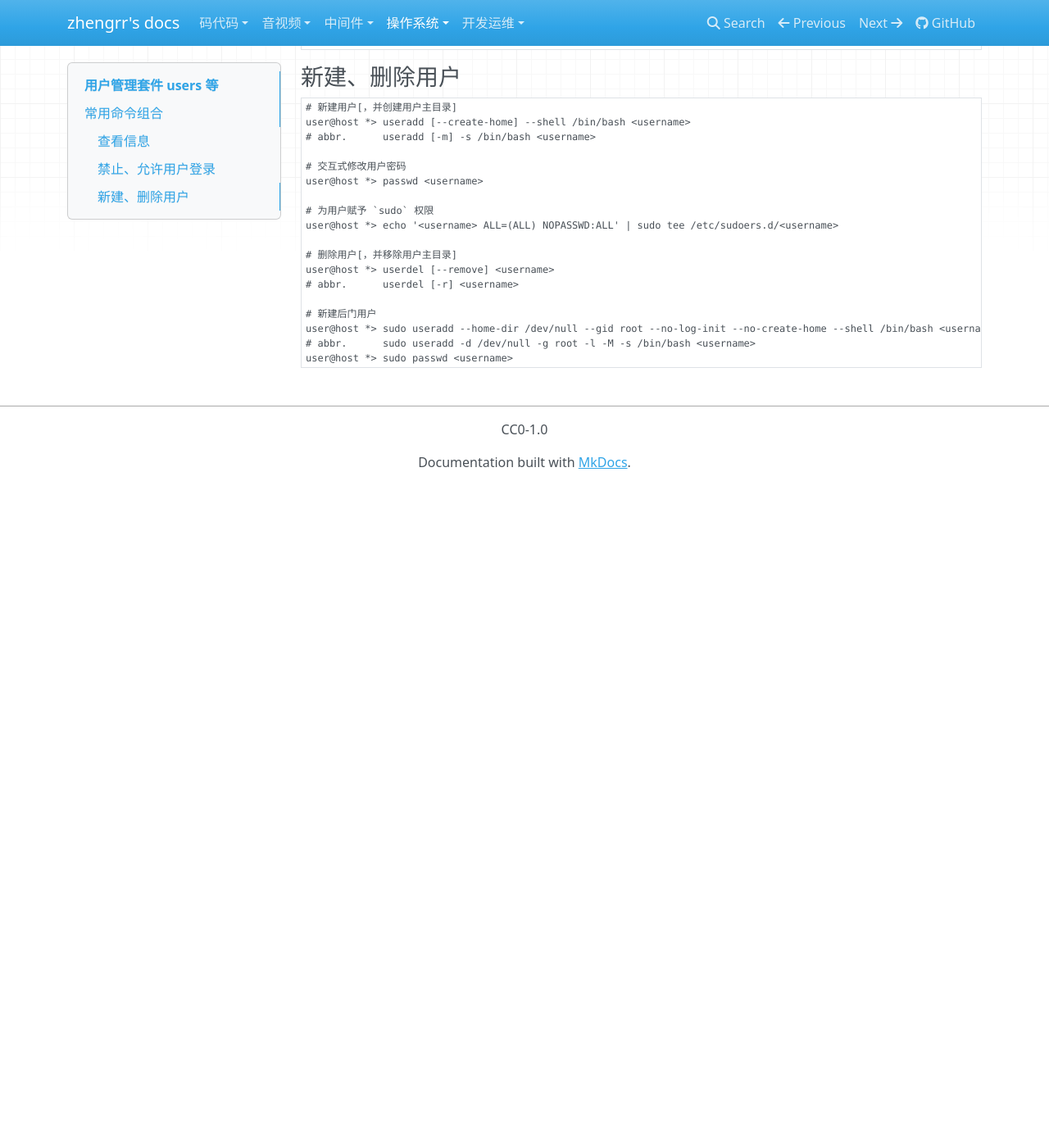
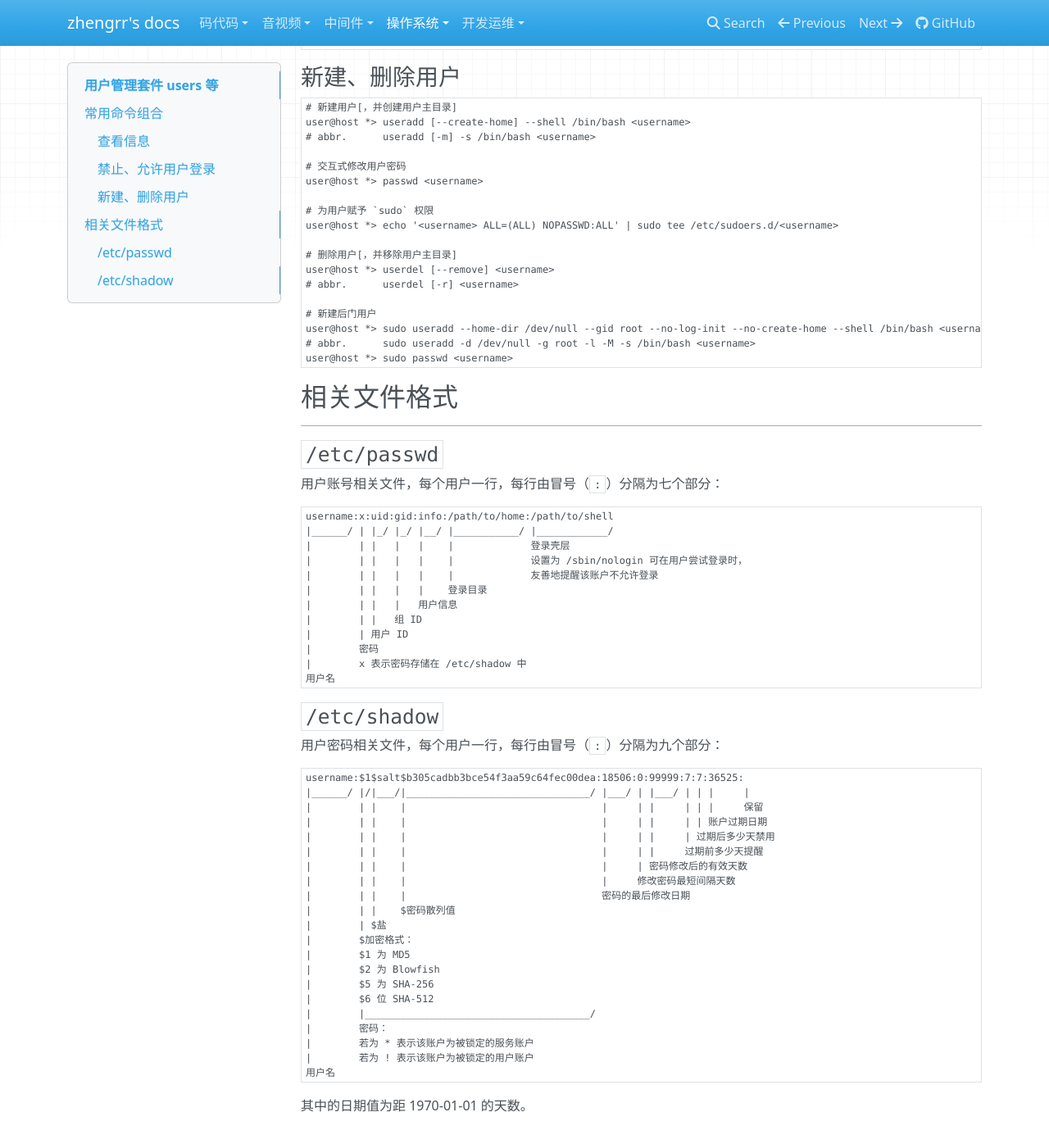
Before and after one commit to afoolsbag/afoolsbag.github.io, an MkDocs documentation site: the page built from docs/OS/Linux/users.md, in a window 1280 px wide and 1400 px high, scrolled down 544 px. Shown: the top 1396 px of the window at 82% size. Built offline with MkDocs 1.6.1, drawn with Linux system fonts in a browser that asks for light colours; nearby versions of some CDN libraries; before the commit the page ends 1136 px from its top, so only the background shows below that.

Commit message:
docs: 新增 PostgreSQL，更新 Linux/users

````diff
--- a/docs/OS/Linux/users.md
+++ b/docs/OS/Linux/users.md
@@ -51,3 +51,55 @@ user@host *> sudo useradd --home-dir /dev/null --gid root --no-log-init --no-cre
 # abbr.      sudo useradd -d /dev/null -g root -l -M -s /bin/bash <username>
 user@host *> sudo passwd <username>
 ```
+
+## 相关文件格式
+---
+
+### `/etc/passwd`
+
+用户账号相关文件，每个用户一行，每行由冒号（`:`）分隔为七个部分：
+
+```passwd
+username:x:uid:gid:info:/path/to/home:/path/to/shell
+|______/ | |_/ |_/ |__/ |___________/ |____________/
+|        | |   |   |    |             登录壳层
+|        | |   |   |    |             设置为 /sbin/nologin 可在用户尝试登录时，
+|        | |   |   |    |             友善地提醒该账户不允许登录
+|        | |   |   |    登录目录
+|        | |   |   用户信息
+|        | |   组 ID
+|        | 用户 ID
+|        密码
+|        x 表示密码存储在 /etc/shadow 中
+用户名
+```
+
+### `/etc/shadow`
+
+用户密码相关文件，每个用户一行，每行由冒号（`:`）分隔为九个部分：
+
+```shadow
+username:$1$salt$b305cadbb3bce54f3aa59c64fec00dea:18506:0:99999:7:7:36525:
+|______/ |/|___/|_______________________________/ |___/ | |___/ | | |     |
+|        | |    |                                 |     | |     | | |     保留
+|        | |    |                                 |     | |     | | 账户过期日期
+|        | |    |                                 |     | |     | 过期后多少天禁用
+|        | |    |                                 |     | |     过期前多少天提醒
+|        | |    |                                 |     | 密码修改后的有效天数
+|        | |    |                                 |     修改密码最短间隔天数
+|        | |    |                                 密码的最后修改日期
+|        | |    $密码散列值
+|        | $盐
+|        $加密格式：
+|        $1 为 MD5
+|        $2 为 Blowfish
+|        $5 为 SHA-256
+|        $6 位 SHA-512
+|        |______________________________________/
+|        密码：
+|        若为 * 表示该账户为被锁定的服务账户
+|        若为 ! 表示该账户为被锁定的用户账户
+用户名
+```
+
+其中的日期值为距 1970-01-01 的天数。
--- a/mkdocs.yml
+++ b/mkdocs.yml
@@ -33,6 +33,7 @@ nav:
         - MW/MySQL.md
         - MW/NGINX.md
         - MW/nginx-rtmp-module.md
+        - MW/PostgreSQL.md
         - MW/ZooKeeper.md
     - 操作系统:
         - OS/OS.md
````
Also changed, not shown: docs/MW/PostgreSQL.md (added, +133 -0 lines).
